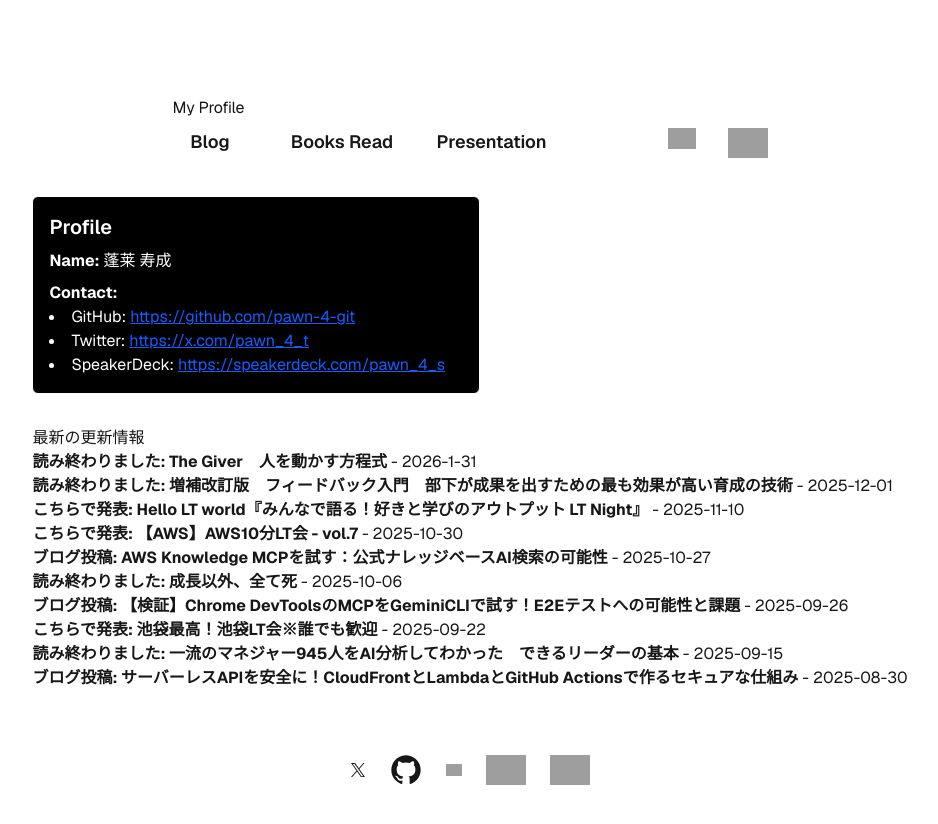
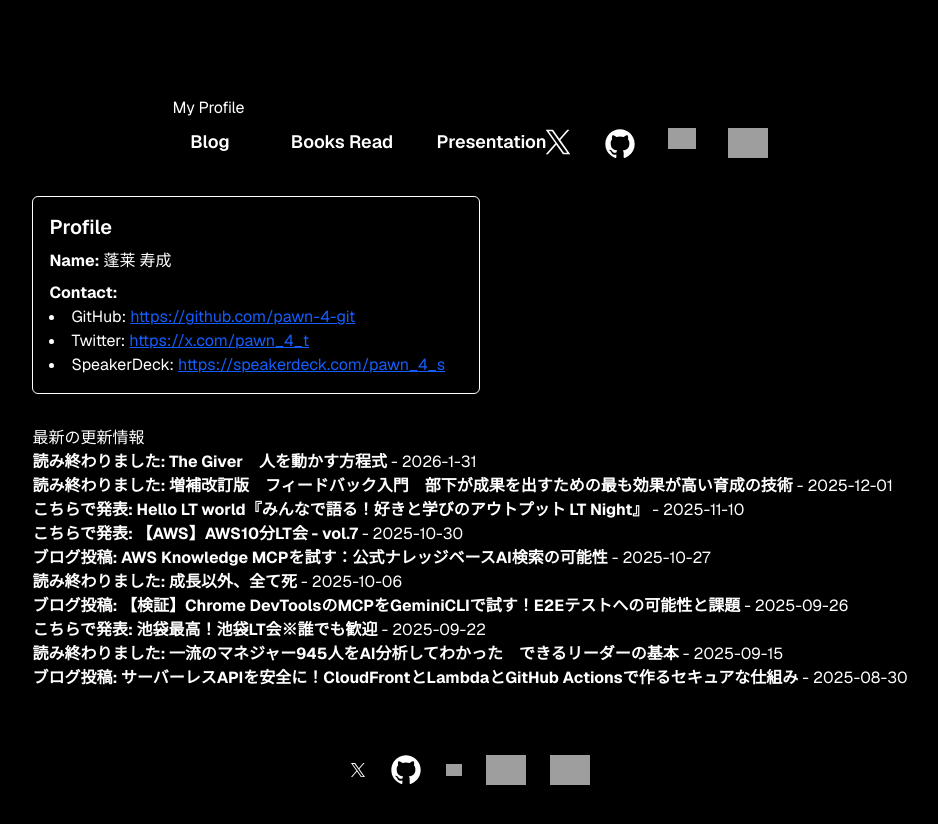
Before and after one commit to pawn-4-git/profile, a Next.js app: page / in a window 1280 px wide. Shown: the top 824 px of the page, without its empty margins (170-1108 px from the left). Built offline with nearby package versions, Linux system fonts and the light colour scheme; grey boxes are pictures that could not be loaded.

Commit message:
Change background color to black

```diff
--- a/app/globals.css
+++ b/app/globals.css
@@ -1,8 +1,8 @@
 @import "tailwindcss";
 
 :root {
-  --background: #ffffff;
-  --foreground: #171717;
+  --background: #000000;
+  --foreground: #ffffff;
 }
 
 @theme inline {
```
